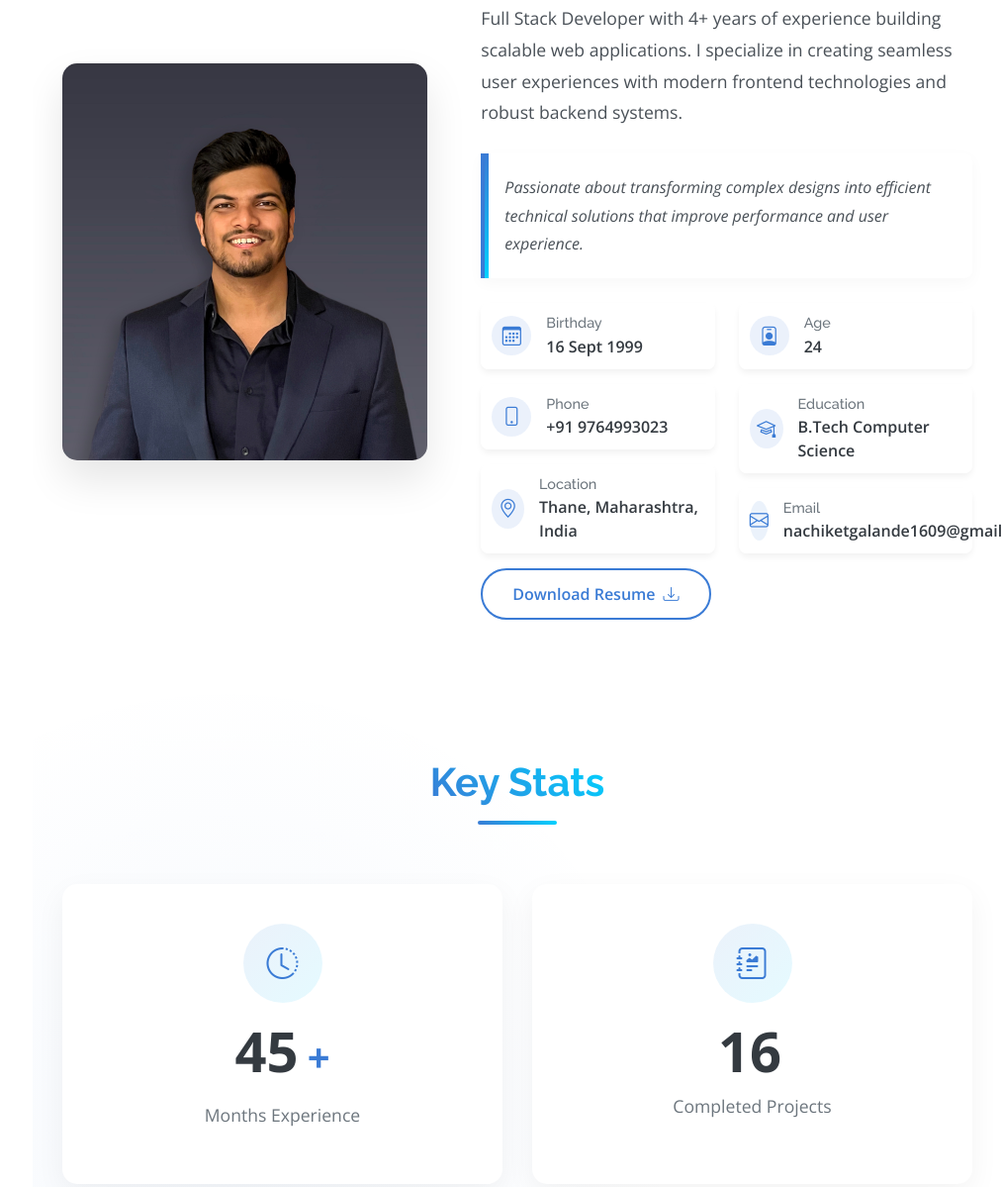
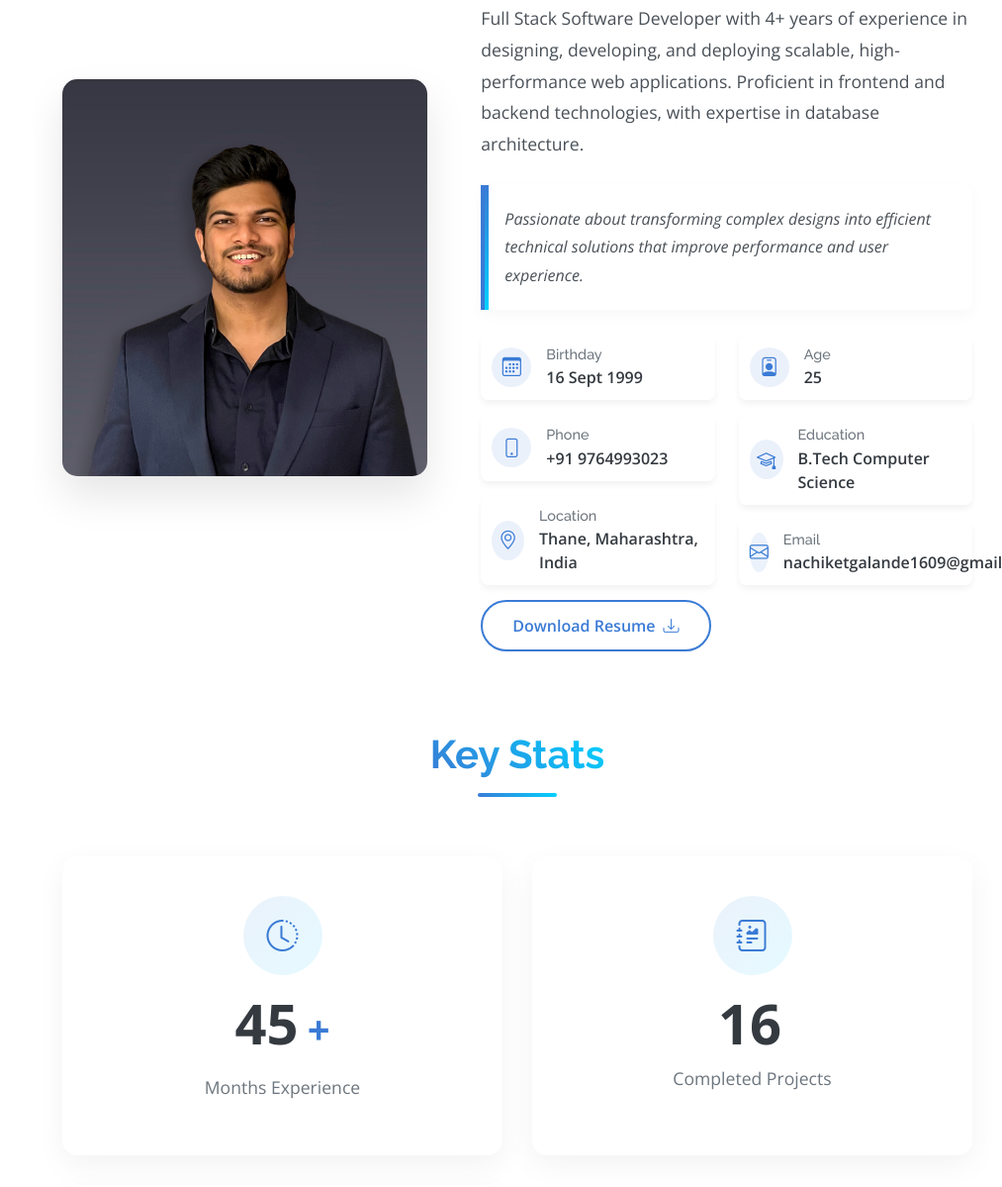
Before and after one commit to nachiketgalande1609/MyPortfolio, a plain HTML site: page index.html in a window 1280 px wide. Shown: the part 1110-2309 px from the top of the page at 99% size, without its empty margins (267-1280 px from the left). Drawn offline with nearby package versions, Linux system fonts and the light colour scheme; some packages are replaced by stand-ins of ours; a script that the page names is missing.

Commit message:
Code changes

```diff
--- a/assets/css/style.css
+++ b/assets/css/style.css
@@ -37,6 +37,7 @@ h6 {
   background-color: #cfcfcf;
   border-radius: 10px;
 }
+
 
 /*--------------------------------------------------------------
 # Back to top button
@@ -2056,22 +2057,12 @@ section {
 
 /* Stats Section Styling */
 .stats-section {
-  padding: 100px 0;
+  padding: 40px 0;
   background-color: #ffffff;
   position: relative;
   overflow: hidden;
 }
 
-.stats-section::before {
-  content: '';
-  position: absolute;
-  top: 0;
-  left: 0;
-  width: 100%;
-  height: 100%;
-  background: radial-gradient(circle at 20% 50%, rgba(58, 123, 213, 0.05) 0%, transparent 50%);
-  z-index: 0;
-}
 
 .section-header {
   text-align: center;
--- a/index.html
+++ b/index.html
@@ -199,8 +199,9 @@
                                 <h4 class="profile-title">Full Stack Software Developer</h4>
 
                                 <p class="profile-description">
-                                    Full Stack Developer with 4+ years of experience building scalable web applications. I specialize in creating
-                                    seamless user experiences with modern frontend technologies and robust backend systems.
+                                    Full Stack Software Developer with 4+ years of experience in designing, developing, and deploying scalable,
+                                    high-performance web applications. Proficient in frontend and backend technologies, with expertise in database
+                                    architecture.
                                 </p>
 
                                 <div class="highlight-box">
@@ -239,7 +240,7 @@
                                             <i class="bi bi-person-badge info-icon"></i>
                                             <div>
                                                 <h5 class="info-label">Age</h5>
-                                                <p class="info-value">24</p>
+                                                <p class="info-value">25</p>
                                             </div>
                                         </div>
                                         <div class="info-item">
```
